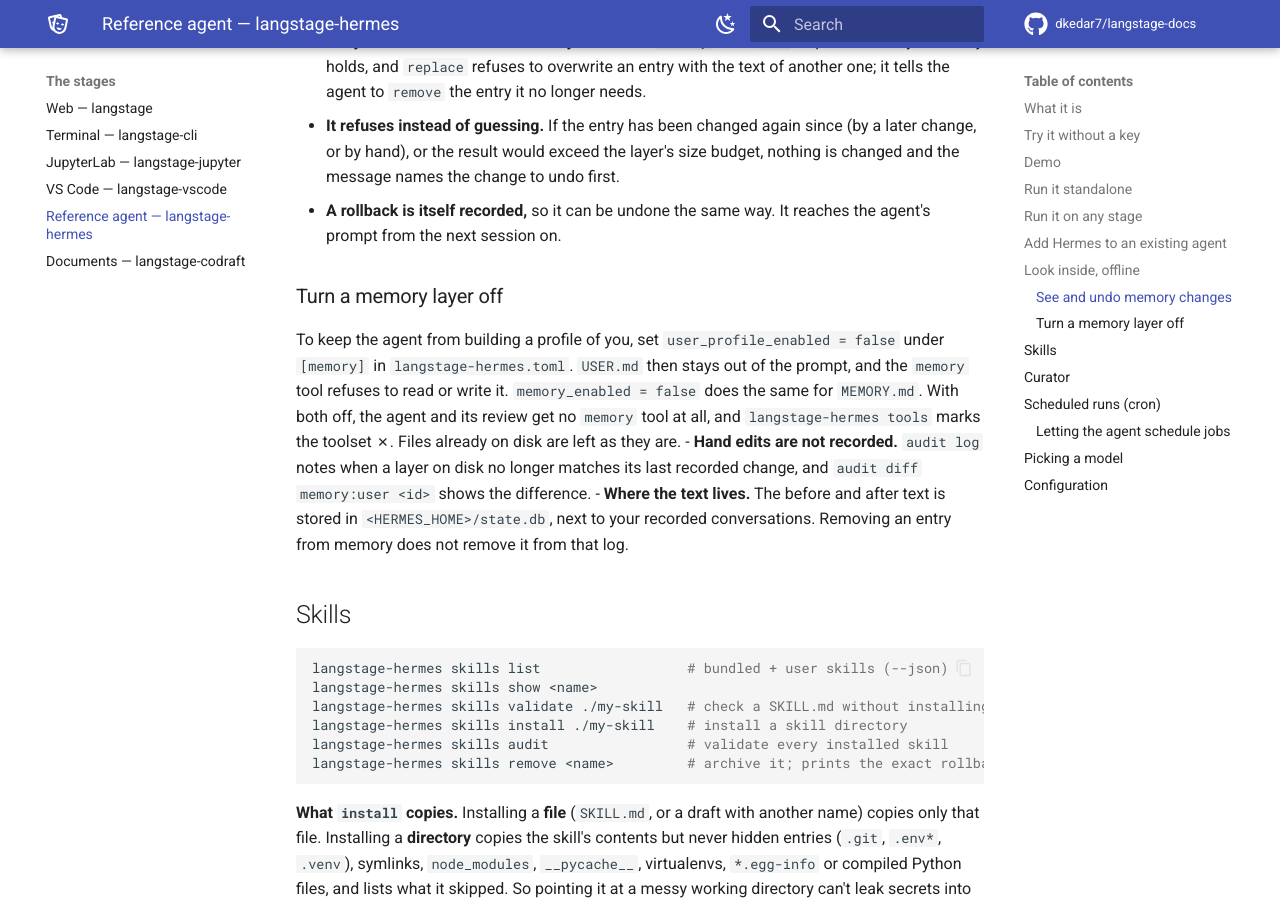
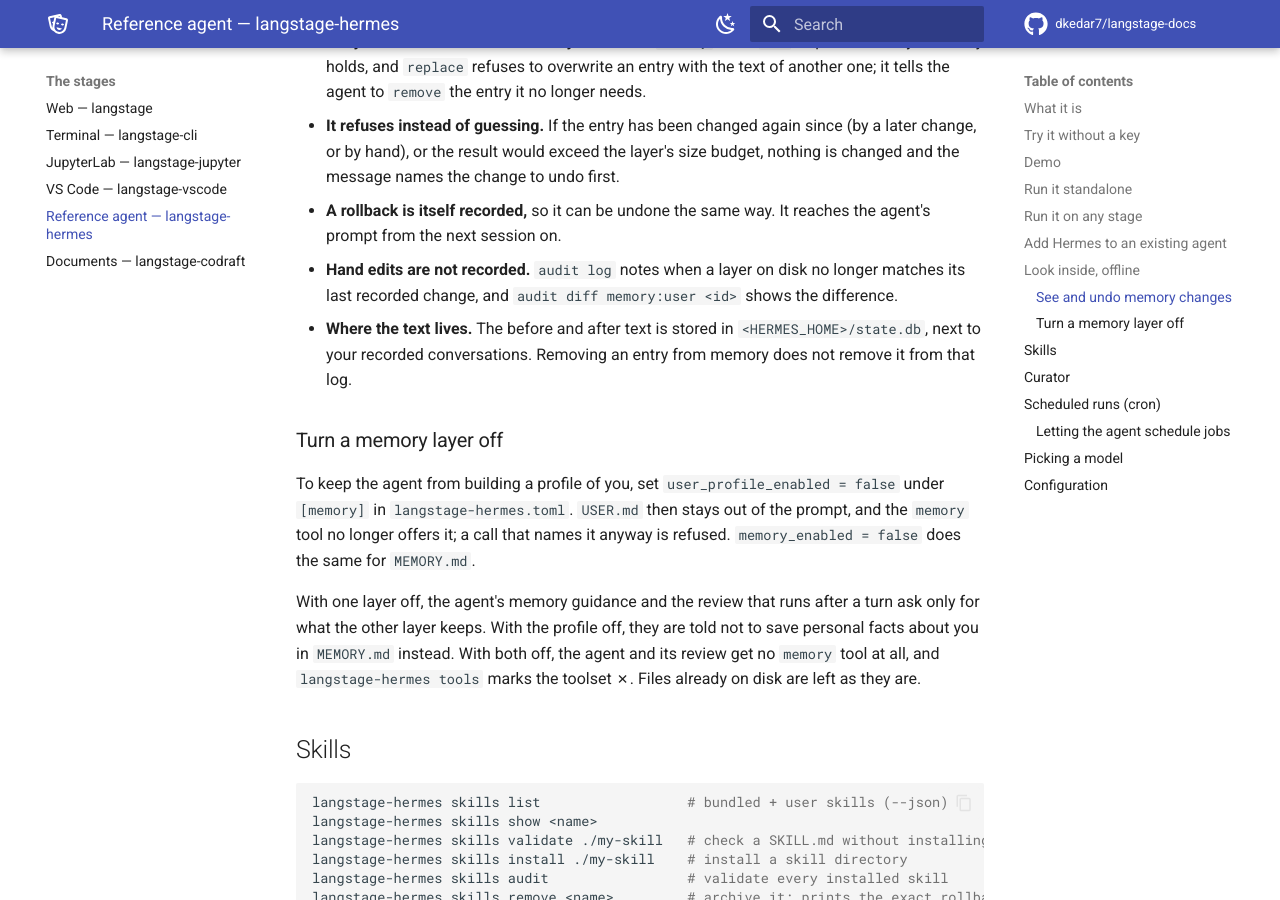
Before and after one commit to dkedar7/langstage-docs, an MkDocs documentation site: the page built from docs/stages/hermes.md, in a window 1280 px wide and 900 px high, scrolled down 4104 px. Built offline with MkDocs 1.6.1 and Material for MkDocs 9.7.7, drawn with Linux system fonts in a browser that asks for light colours; comment, search, counter and statistics services are not loaded.

Commit message:
Hermes 0.5.8: the memory review follows the switches when one layer is off (langstage-hermes #228) (#90)
Claude-Session: https://claude.ai/code/session_01UifqaVXWAqdPtu6Xy96V58

Co-authored-by: Claude Opus 5.5 <noreply@anthropic.com>

```diff
--- a/docs/stages/hermes.md
+++ b/docs/stages/hermes.md
@@ -173,21 +173,25 @@ langstage-hermes audit rollback memory:user <id>  # undo one change (memory:memo
   nothing is changed and the message names the change to undo first.
 - **A rollback is itself recorded,** so it can be undone the same way. It reaches the
   agent's prompt from the next session on.
-
-### Turn a memory layer off
-
-To keep the agent from building a profile of you, set `user_profile_enabled = false`
-under `[memory]` in `langstage-hermes.toml`. `USER.md` then stays out of the prompt,
-and the `memory` tool refuses to read or write it. `memory_enabled = false` does the
-same for `MEMORY.md`. With both off, the agent and its review get no `memory` tool at
-all, and `langstage-hermes tools` marks the toolset ✗. Files already on disk are left
-as they are.
 - **Hand edits are not recorded.** `audit log` notes when a layer on disk no longer
   matches its last recorded change, and `audit diff memory:user <id>` shows the
   difference.
 - **Where the text lives.** The before and after text is stored in
   `<HERMES_HOME>/state.db`, next to your recorded conversations. Removing an entry
   from memory does not remove it from that log.
+
+### Turn a memory layer off
+
+To keep the agent from building a profile of you, set `user_profile_enabled = false`
+under `[memory]` in `langstage-hermes.toml`. `USER.md` then stays out of the prompt,
+and the `memory` tool no longer offers it; a call that names it anyway is refused.
+`memory_enabled = false` does the same for `MEMORY.md`.
+
+With one layer off, the agent's memory guidance and the review that runs after a turn
+ask only for what the other layer keeps. With the profile off, they are told not to
+save personal facts about you in `MEMORY.md` instead. With both off, the agent and its
+review get no `memory` tool at all, and `langstage-hermes tools` marks the toolset ✗.
+Files already on disk are left as they are.
 
 ## Skills
 
--- a/versions.json
+++ b/versions.json
@@ -4,7 +4,7 @@
     "langstage-core": "1.0.66",
     "langstage": "0.13.69",
     "langstage-cli": "0.6.56",
-    "langstage-hermes": "0.5.7",
+    "langstage-hermes": "0.5.8",
     "langstage-jupyter": "0.6.56",
     "langstage-vscode": "0.5.45",
     "langstage-codraft": "0.12.0"
```
